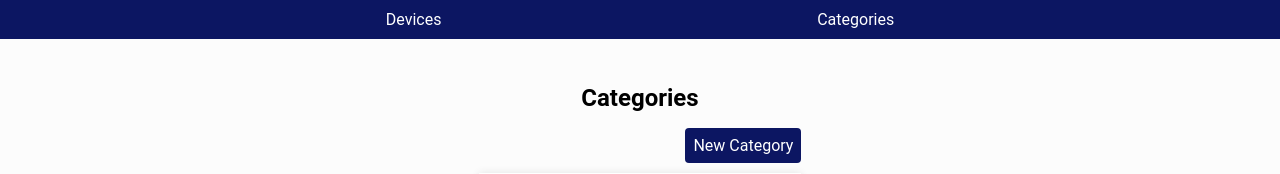
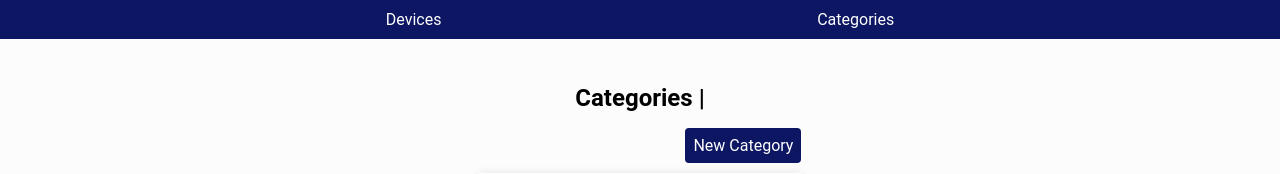
Before and after one commit to daniloscipioni/challenge-eldorado, an Angular app: page /categories in a window 1280 px wide. Shown: the top 174 px of the page. Built offline with nearby package versions, Linux system fonts and the light colour scheme; no server answers.

Commit message:
Change to check automatic deploy

```diff
--- a/src/app/category/category.component.html
+++ b/src/app/category/category.component.html
@@ -1,5 +1,5 @@
 <section class="container">
-  <h2 class="title">Categories</h2>
+  <h2 class="title">Categories |</h2>
 
   <div class="middle-content">
     <button class="btn-primary" routerLink="/new-category">New Category</button>
```
